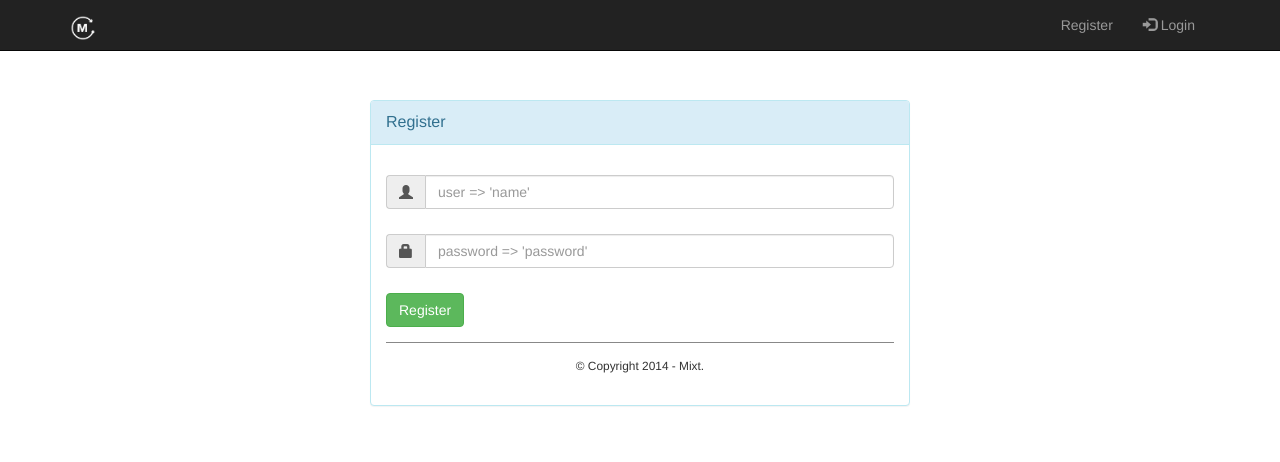
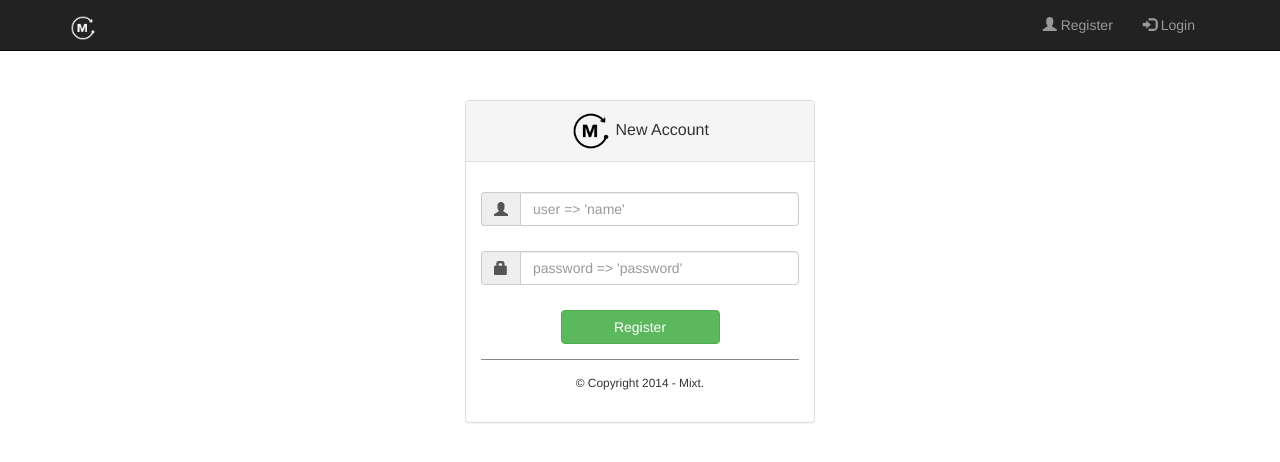
Before and after one commit to ClareCat/Mixt., a Flask app: page /register in a window 1280 px wide. Shown: the top 462 px of the page. Run offline with Flask 2, Linux system fonts and the light colour scheme; some libraries are stand-ins or nearby versions.

Commit message:
Registration page updated

```diff
--- a/templates/base.html
+++ b/templates/base.html
@@ -25,7 +25,7 @@
 	        <div class="collapse navbar-collapse pull-right">
 	          <ul class="nav navbar-nav">
 	            {% if not current_user.is_authenticated() %}
-				<li><a href="/register"> Register</a></li>
+				<li><a href="/register"><span class="glyphicon glyphicon-user"></span> Register</a></li>
 	            	{% if not active_page=='login' %}
 					<li><a href="/login"><span class="glyphicon glyphicon-log-in"></span> Login</a></li>
 					{% endif %}
--- a/templates/register.html
+++ b/templates/register.html
@@ -2,42 +2,30 @@
 {% block content %}
 {% from "_helpers.html" import render_field %}
 <!-- Main Container -->
-<div class="container">
-        <div id="loginbox" style="margin-top:50px;" class="mainbox col-md-6 col-md-offset-3 col-sm-8 col-sm-offset-2">
-            <div class="panel panel-info" >
-                    <div class="panel-heading">
-                        <div class="panel-title">Register</div>
+<div class="container" style="padding-top:50px">
+    <div id="login" class="mainbox col-md-4 col-md-offset-4">
+        <div class="panel panel-default" >
+            <div class="panel-heading" >
+                <div class="panel-title" style="text-align:center;" ><img width="40" src="{{ url_for('static', filename='img/favicon.ico') }}"> New Account</div>
             </div>
-
             <div style="padding-top:30px" class="panel-body" >
-
                 <div style="display:none" id="login-alert" class="alert alert-danger col-sm-12"></div>
-
-
-                        <form id="loginform" method=post action="/register" role="form" class="form-horizontal">
+                <form id="register" method=post action="/register" role="form" class="form-horizontal">
                     {{ form.csrf_token }}
-
                     <div style="margin-bottom: 25px" class="input-group">
                                 <span class="input-group-addon"><i class="glyphicon glyphicon-user"></i></span>
                                 <input id="username" type="text" class="form-control" name="username" value="" placeholder="user => 'name'">
                     </div>
-
                     <div style="margin-bottom: 25px" class="input-group">
                         <span class="input-group-addon"><i class="glyphicon glyphicon-lock"></i></span>
                         <input id="password" type="password" class="form-control" name="password" placeholder="password => 'password'">
                     </div>
-
-
-
                     <div style="margin-top:10px" class="form-group">
                         <!-- Button -->
-
-                                    <div class="col-sm-12 controls">
-                                      <input type="submit" id="btn-register" value="Register" class="btn btn-success">  </input>
+                        <div style="text-align:center"class="col-sm-12 controls">
+                          <input type="submit" style="width:50%" id="btn-login" value="Register" class="btn btn-success">  </input>
                         </div>
                     </div>
-
-
                     <div class="form-group">
                         <div class="col-md-12 control">
                             <div style="border-top: 1px solid#888; padding-top:15px; font-size:85%; text-align:center" >
@@ -46,13 +34,9 @@
                         </div>
                     </div>
                 </form>
-
-
-
             </div>
         </div>
     </div>
-
 </div>
 <!-- Main Container Ends -->
 {% endblock %}
```
Also changed, not shown: templates/login.html (+0 -16 lines). Lines whose indentation alone changed are shown as unchanged.
